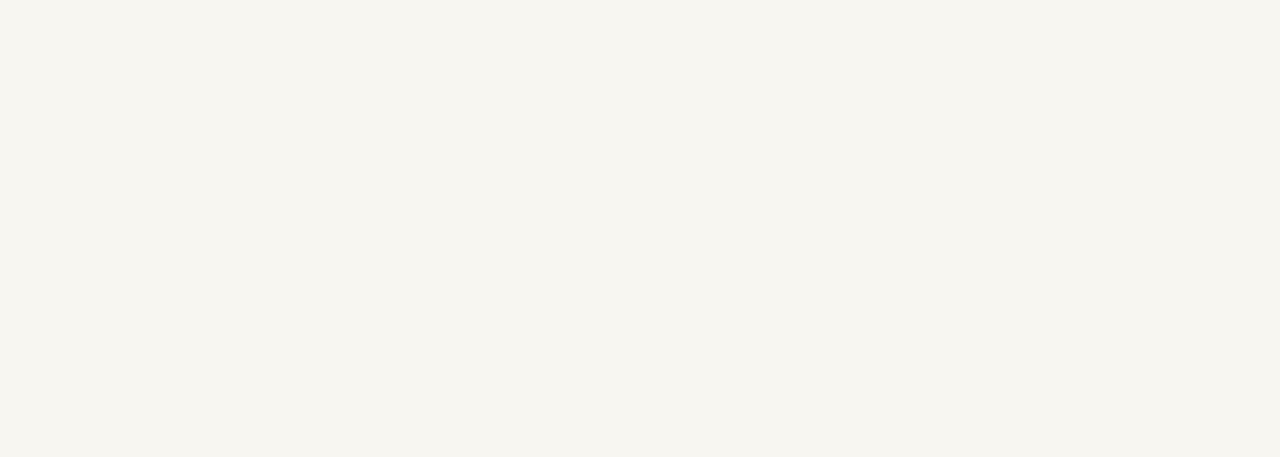
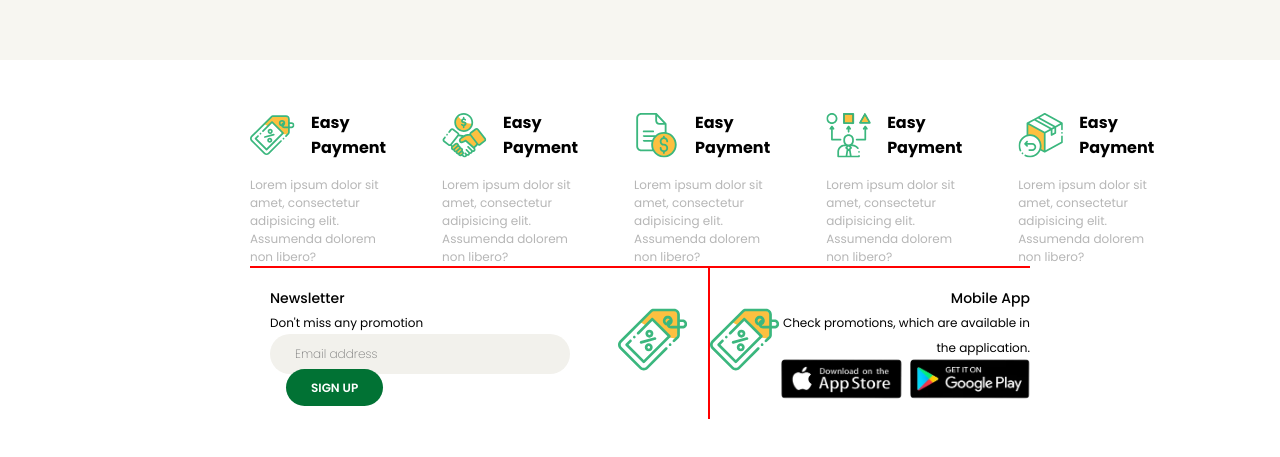
Before and after one commit to YashDayani/react-projects, a React (Vite) app in the folder 3. EcommerceStore/: page / in a window 1280 px wide. Shown: the part 1825-2282 px from the top of the page. Before the commit the page ends 1885 px from the top, so only its background shows below. Built offline with nearby package versions, Linux system fonts and the light colour scheme.

Commit message:
05-July-24

```diff
--- a/3. EcommerceStore/src/App.jsx
+++ b/3. EcommerceStore/src/App.jsx
@@ -4,6 +4,7 @@ import Header from './components/header/Header'
 import Hero from './components/hero/Hero'
 import Slider from './components/slider/Slider'
 import Product from './components/product/Product'
+import Footer from './components/footer/Footer'
 
 
 function App() {
@@ -14,6 +15,7 @@ function App() {
     <Hero />
     <Slider />
     <Product />
+    <Footer />
     </>
   )
 }
--- a/3. EcommerceStore/src/components/footer/Footer.jsx
+++ b/3. EcommerceStore/src/components/footer/Footer.jsx
@@ -1,12 +1,91 @@
 import React from 'react'
 import './footer.css'
 
+import Icon1 from '../../assets/images/icon-1.svg'
+import Icon2 from '../../assets/images/icon-2.svg'
+import Icon3 from '../../assets/images/icon-3.svg'
+import Icon4 from '../../assets/images/icon-4.svg'
+import Icon5 from '../../assets/images/icon-5.svg'
+import playstoreImg from '../../assets/images/google-play.jpg'
+import appstoreImg from '../../assets/images/app-store.jpg'
 const Footer = () => {
-  return (
-    <div>
-
-    </div>
-  )
+    return (
+        <footer className="footer" id="footer">
+            <div className="footer-top">
+                <div className="footer-features-items">
+                    <div className="footer-features-title">
+                        <img src={Icon1} alt="" />
+                        <h4>Easy <br /> Payment</h4>
+                    </div>
+                    <div className="footer-features-discription">
+                        <span>Lorem ipsum dolor sit amet, consectetur adipisicing elit. Assumenda dolorem non libero?</span>
+                    </div>
+                </div>
+                <div className="footer-features-items">
+                    <div className="footer-features-title">
+                        <img src={Icon2} alt="" />
+                        <h4>Easy <br /> Payment</h4>
+                    </div>
+                    <div className="footer-features-discription">
+                        <span>Lorem ipsum dolor sit amet, consectetur adipisicing elit. Assumenda dolorem non libero?</span>
+                    </div>
+                </div>
+                <div className="footer-features-items">
+                    <div className="footer-features-title">
+                        <img src={Icon3} alt="" />
+                        <h4>Easy <br /> Payment</h4>
+                    </div>
+                    <div className="footer-features-discription">
+                        <span>Lorem ipsum dolor sit amet, consectetur adipisicing elit. Assumenda dolorem non libero?</span>
+                    </div>
+                </div>
+                <div className="footer-features-items">
+                    <div className="footer-features-title">
+                        <img src={Icon4} alt="" />
+                        <h4>Easy <br /> Payment</h4>
+                    </div>
+                    <div className="footer-features-discription">
+                        <span>Lorem ipsum dolor sit amet, consectetur adipisicing elit. Assumenda dolorem non libero?</span>
+                    </div>
+                </div>
+                <div className="footer-features-items">
+                    <div className="footer-features-title">
+                        <img src={Icon5} alt="" />
+                        <h4>Easy <br /> Payment</h4>
+                    </div>
+                    <div className="footer-features-discription">
+                        <span>Lorem ipsum dolor sit amet, consectetur adipisicing elit. Assumenda dolorem non libero?</span>
+                    </div>
+                </div>
+            </div>
+            <div className="footer-middle">
+                <div className="footer-middle-left">
+                    <div>
+                        <p>Newsletter</p>
+                        <span>Don't miss any promotion</span>
+                        <div><input className='footer-email-input' type="text" placeholder='Email address'/><a href="#" className='round-btn footer-newsletter-btn'>SIGN UP</a></div>
+                    </div>
+                    <div>
+                        <img src={Icon1} alt="" />
+                    </div>
+                </div>
+                <div className="footer-middle-right">
+                <div>
+                        <p>Mobile App</p>
+                        <span>Check promotions, which are available in the application.</span>
+                        <div className='app-imgs'>
+                            <img src={appstoreImg} />
+                            <img src={playstoreImg} />
+                        </div>
+                    </div>
+                    <div>
+                        <img src={Icon1} alt="" />
+                    </div>
+                </div>
+            </div>
+            <div className="footer-bottom"></div>
+        </footer>
+    )
 }
 
 export default Footer
--- a/3. EcommerceStore/src/components/footer/footer.css
+++ b/3. EcommerceStore/src/components/footer/footer.css
@@ -0,0 +1,106 @@
+.footer{
+    background: var(--container-color);
+    padding: 50px 250px;
+}
+
+.footer-features-title{
+    display: flex;
+    align-items: center;
+    gap: 1rem;
+}
+
+.footer-features-title img{
+    height: 45px;
+}
+
+.footer-features-discription{
+    font-size: 12px;
+    color: #b6b6b6;
+    padding-top: 1rem;
+}
+
+.footer-top {
+    display: grid;
+    grid-template-columns: repeat(5, 1fr);
+    grid-template-rows: 1fr;
+    grid-column-gap: 3.5rem;
+    grid-row-gap: 0px;
+    border-bottom: 2px solid red;
+}
+
+.footer-middle-left{
+    display: flex;
+    align-items: center;
+    gap: 3rem;
+    padding: 20px;
+    border-right: 2px solid red;
+}
+
+.footer-middle-left div p{
+    font-size: 14px;
+    font-weight: 500;
+}
+
+.footer-middle-left div span{
+    font-size: 12px;
+    font-weight: 400;
+}
+
+.footer-newsletter-btn{
+    background: var(--green-color);
+    margin-left: 1rem;
+}
+
+.footer-email-input{
+    border: 0;
+    outline: 0;
+    border-radius: 50vw;
+    background: #F2F1EC;
+    padding: 10px 25px;
+    width: 300px;
+}
+
+.footer-email-input::placeholder{
+    font-weight: 200;
+    font-size: 12px;
+}
+
+.footer-middle-right{
+    display: flex;
+    flex-direction: row-reverse;
+    text-align: right;
+    align-items: center;
+}
+
+.footer-middle-right img{
+
+}
+
+.footer-middle{
+    display: grid;
+    grid-template-columns: repeat(2, 1fr);
+    grid-template-rows: 1fr;
+    grid-column-gap: 0px;
+    grid-row-gap: 0px;
+}
+
+.footer-middle-right div p{
+    font-size: 14px;
+    font-weight: 500;
+}
+
+.footer-middle-right div span{
+    font-size: 12px;
+    font-weight: 400;
+}
+
+.app-imgs img{
+    height: 40px;
+    border-radius: 5px;
+}
+
+.app-imgs{
+    display: flex;
+    gap: 0.5rem;
+    justify-content: flex-end;
+}
```
Also changed, not shown: 3. EcommerceStore/src/App.css (line endings or trailing spaces).
